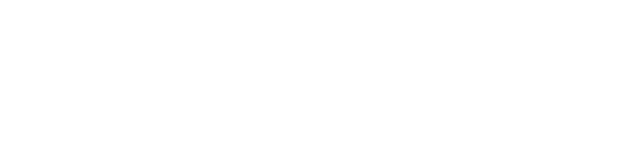
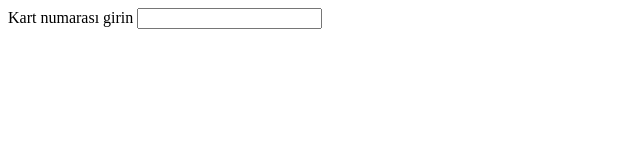
Before and after one commit to 159-Pazarama-React-Bootcamp/week-1-case-EylemGokdemir05, a plain HTML site: page index.html in a window 1280 px wide. Shown: the whole page, without its empty margins (0-640 px from the left). Drawn offline with Linux system fonts and the light colour scheme.

Commit message:
logics and ui are done

```diff
--- a/index.html
+++ b/index.html
@@ -8,7 +8,9 @@
     <title>159. Patika, Pazarama React Bootcamp - Odev 1</title>
 </head>
 <body>
-
+    <label>Kart numarası girin</label>
+    <input class="w3-input" type="text" id="cardNumber" onkeyup="isCreditCardNumberValid()">
+    <p id="result"></p>
 <script src="index.js"></script>
 </body>
 </html>
--- a/index.js
+++ b/index.js
@@ -1,3 +1,32 @@
-const isCreditCardNumberValid = (cardNumber) => {
+const isCreditCardNumberValid = () => {
 
+    var cardNumber = document.getElementById("cardNumber").value;
+    var sum=0;
+    var cardNumberAsNumberType = Number(cardNumber);
+
+    while(cardNumberAsNumberType){
+        sum+=cardNumberAsNumberType%10;
+        cardNumberAsNumberType=Math.floor(cardNumberAsNumberType/10);
+    }
+
+    var lastnumber=cardNumber.split('').pop();
+
+    var isDifference=true;
+    for(let i=1; i<cardNumber.length; i++){
+        isDifference=checkDifferences(cardNumber[0],cardNumber[i]);
+        if(isDifference) break;
+    }
+
+    var result;
+    if(cardNumber.length == 16 && sum>16 && typeof(cardNumberAsNumberType)=='number' && lastnumber%2==0 && isDifference){
+        result = true;
+    } else {
+        result = false;
+    }
+
+    document.getElementById("result").innerHTML = result;
 }
+
+function checkDifferences(first,number){
+    return first!=number;
+}
```
